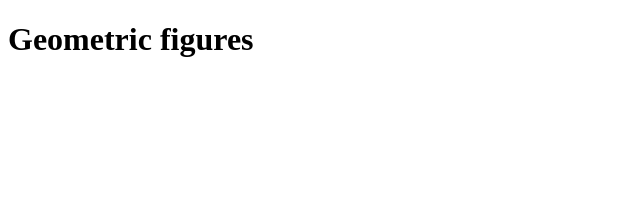
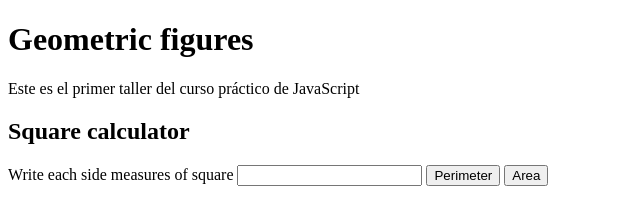
Before and after one commit to maucoderGit/Math_page_javaScript, a plain HTML site: page figures.html in a window 1280 px wide. Shown: the whole page, without its empty margins (0-640 px from the left). Drawn offline with Linux system fonts and the light colour scheme.

Commit message:
Creating JS folder and functions with our imputs. Vinculing Html with JavaScript functions. comments and figures with .js extentions was move to JS Folder

```diff
--- a/figures.js
+++ b/JS/figures.js
@@ -1,8 +1,10 @@
+// Create functions of calculator
+
 const square_perimeter = (sides) => sides * 4;
 const triangle_perimeter = (side_base, side_left, side_right) => side_base + side_left + side_right;
 const circle_perimeter = (circle_radium) => (circle_radium ** 2) * PI
 
-const squares_area = (side) => side**2
+const square_area = (side) => side**2
 const triangle_area = (side_base, triangle_height) => (side_base * triangle_height) / 2
 const circle_area = (circle_radium) =>(circle_radium ** 2) * PI
 
@@ -11,9 +13,24 @@ let squeare_side = 2
 let triangle_side0 = 8;
 let triangle_side_left = 6;
 let triangle_base = 6;
-
 let triangle_height = 5.5;
 
 let circle_radium = 4;
 
 const PI = Math.PI;
+
+// interactions with HTML
+
+function perimeter_square_calculator(){
+    const input = document.getElementById("input_square_calculator");
+    const value = input.value;
+
+    alert(square_perimeter(value))
+}
+
+function area_square_calculator (){
+    const input = document.getElementById("input_square_calculator");
+    const value = input.value;
+
+    alert(square_area(value))
+}
--- a/figures.html
+++ b/figures.html
@@ -7,9 +7,32 @@
     <title>Geometrics figures</title>
 </head>
 <body>
-    <h1>
-        Geometric figures
-    </h1>
-    <script src="./figures.js"></script>
+    <header class="header">
+        <h1>
+            Geometric figures
+        </h1>
+        <p>
+            Este es el primer taller del curso práctico de JavaScript
+        </p>
+    </header>
+
+
+    <section class="section">
+        <h2>Square calculator</h2>
+        <form class="section__form">
+            <label for="input_square_calculator">
+                Write each side measures of square
+            </label>
+            <input type="number" id="input_square_calculator"/>
+            <button type="button" onclick="perimeter_square_calculator()">
+                Perimeter
+            </button>
+            <button type="button" onclick="area_square_calculator()">
+                Area
+            </button>
+        </form>
+    </section>
+
+    <script src="JS/figures.js"></script>
 </body>
 </html>
```
Also changed, not shown: JS/coments.js (renamed from coments.js).
